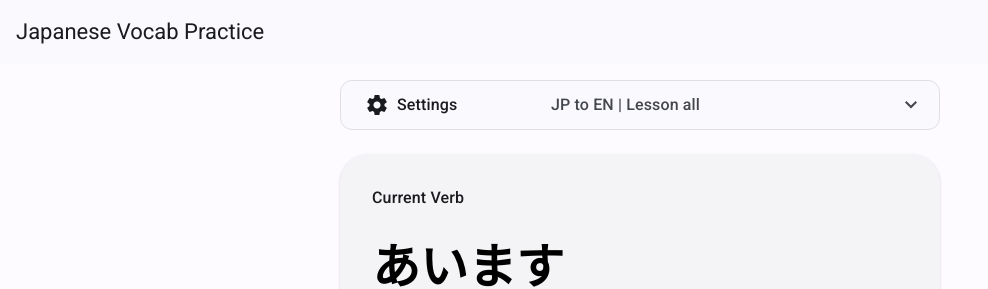
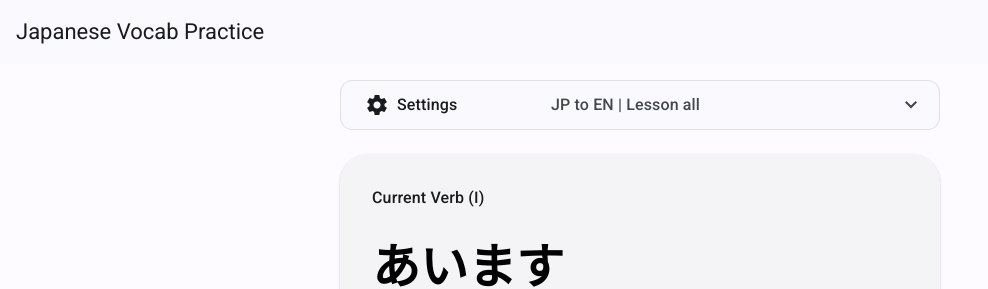
Before and after one commit to olifink/japanese-vocab-practice, an Angular app: page / in a window 1280 px wide. Shown: the top 289 px of the page, without its empty margins (0-988 px from the left). Built offline with nearby package versions, Linux system fonts and the light colour scheme.

Commit message:
add verb group

```diff
--- a/src/app/app.html
+++ b/src/app/app.html
@@ -46,7 +46,9 @@
     <div class="practice-area">
       <mat-card class="verb-card">
         <mat-card-header>
-          <mat-card-subtitle>Current Verb</mat-card-subtitle>
+          <mat-card-subtitle>
+            Current Verb ({{ currentVerb()?.group }})
+          </mat-card-subtitle>
           <mat-card-title>
             @if (mode() === 'JP-EN') {
               <h1>{{ currentVerb()?.masuForm }}</h1>
```
